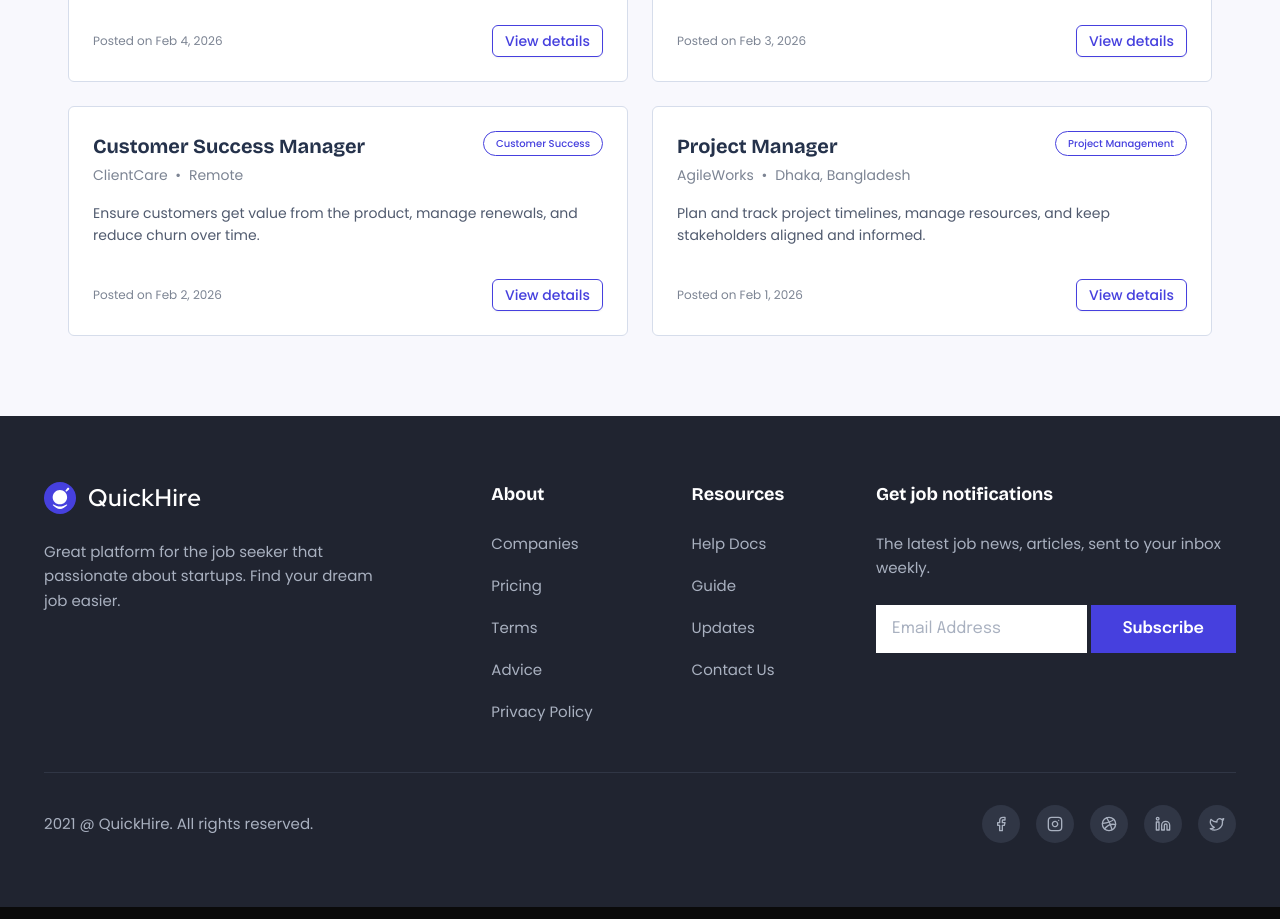
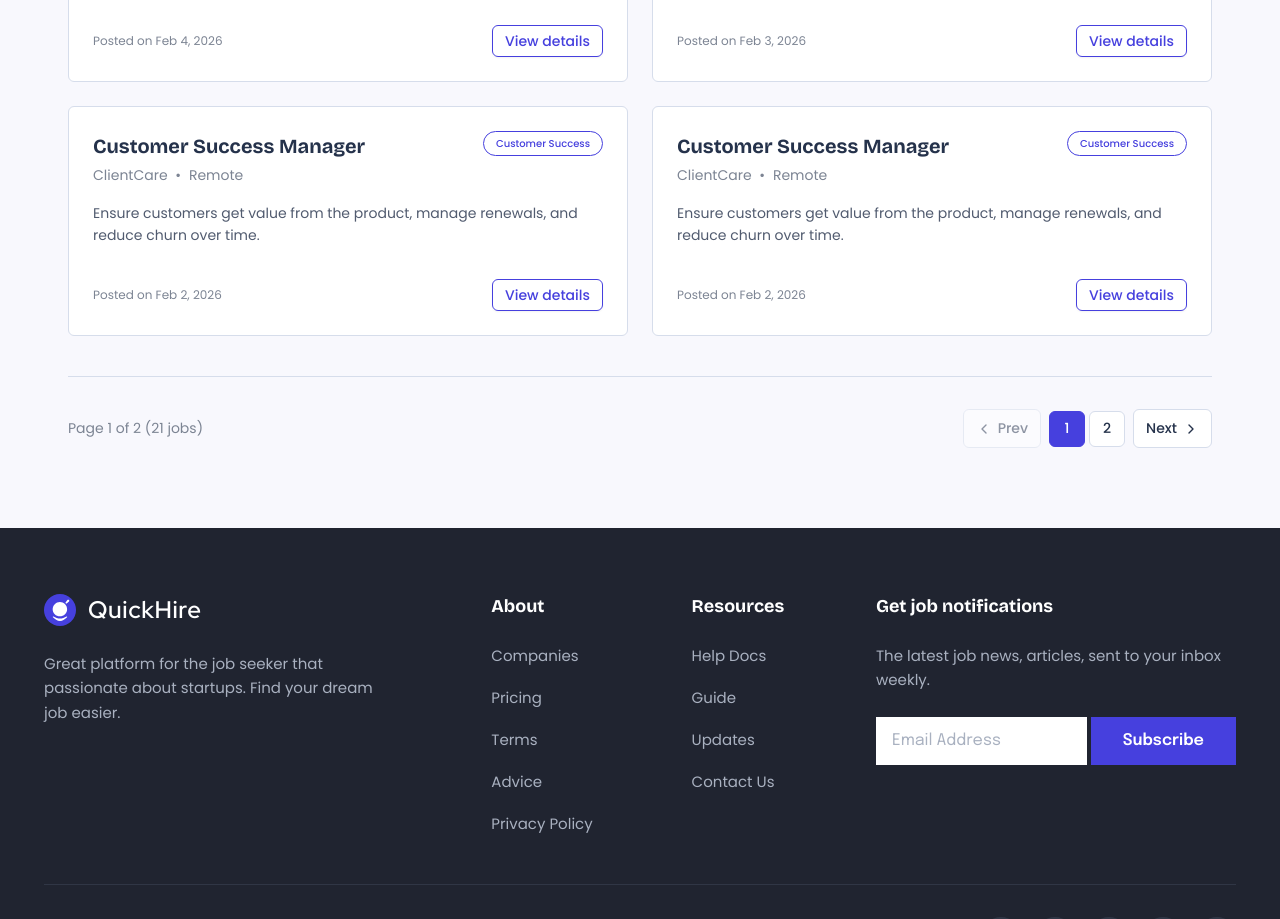
Before and after one commit to Fardus-Hassan/quick-hire-assessment, a Next.js app: page /jobs in a window 1280 px wide. Shown: the part 2620-3539 px from the top of the page. Built offline with nearby package versions, Linux system fonts and the light colour scheme; a web font is replaced by a local one.

Commit message:
make pagination component

```diff
--- a/app/admin/page.tsx
+++ b/app/admin/page.tsx
@@ -6,6 +6,7 @@ import { Trash2, Plus } from "lucide-react";
 import Navbar from "@/app/(home)/_components/Navbar";
 import Footer from "@/app/(home)/_components/Footer";
 import Container from "@/components/Container";
+import { Pagination } from "@/components/Pagination";
 import { Input } from "@/components/ui/input";
 import { Button } from "@/components/ui/button";
 import { Job } from "@/lib/types";
@@ -17,6 +18,8 @@ type JobForm = Omit<Job, "id" | "created_at">;
 export default function AdminPage() {
   const dispatch = useAppDispatch();
   const { items: jobs, status } = useAppSelector((state) => state.jobs);
+  const [listingsPage, setListingsPage] = useState(1);
+  const LISTINGS_PER_PAGE = 20;
   const [form, setForm] = useState<JobForm>({
     title: "",
     company: "",
@@ -70,6 +73,7 @@ export default function AdminPage() {
     };
 
     dispatch(addJob(newJob));
+    setListingsPage(1);
 
     setForm({
       title: "",
@@ -83,11 +87,23 @@ export default function AdminPage() {
 
   function handleDeleteJob(id: number) {
     dispatch(deleteJob(id));
+    setListingsPage((p) => Math.max(1, Math.min(p, Math.ceil((jobs.length - 1) / LISTINGS_PER_PAGE))));
   }
+
+  const totalListingsPages = Math.max(1, Math.ceil(jobs.length / LISTINGS_PER_PAGE));
+
+  const paginatedJobs = useMemo(
+    () =>
+      jobs.slice(
+        (listingsPage - 1) * LISTINGS_PER_PAGE,
+        listingsPage * LISTINGS_PER_PAGE,
+      ),
+    [jobs, listingsPage],
+  );
 
   return (
     <>
-      <div className="relative w-full bg-[#F8F8FD] overflow-hidden">
+      <div className="relative w-full bg-[#F8F8FD]">
         <Navbar />
 
         <section className="py-12 md:py-16 lg:py-20">
@@ -103,7 +119,7 @@ export default function AdminPage() {
             </div>
 
             <div className="grid grid-cols-1 lg:grid-cols-[minmax(0,1.4fr)_minmax(0,2fr)] gap-10 lg:gap-12 items-start">
-              <div className="border border-[#D6DDEB] bg-white p-6 md:p-8 rounded-md shadow-sm">
+              <div className="lg:sticky lg:top-6 border border-[#D6DDEB] bg-white p-6 md:p-8 rounded-md shadow-sm lg:self-start">
                 <h2 className="text-[18px] md:text-[20px] font-semibold text-[#25324B] mb-4">
                   Add new job
                 </h2>
@@ -167,7 +183,7 @@ export default function AdminPage() {
                       Short description
                     </label>
                     <textarea
-                      className="file:text-foreground placeholder:text-muted-foreground selection:bg-primary selection:text-primary-foreground dark:bg-input/30 border-input w-full min-w-0 rounded-md border bg-transparent px-3 py-2 text-base shadow-xs transition-[color,box-shadow] outline-none disabled:pointer-events-none disabled:cursor-not-allowed disabled:opacity-50 md:text-sm focus-visible:border-ring focus-visible:ring-ring/50 focus-visible:ring-[3px] aria-invalid:ring-destructive/20 dark:aria-invalid:ring-destructive/40 aria-invalid:border-destructive"
+                      className="file:text-foreground border-[#D6DDEB] text-[#25324B] placeholder:text-muted-foreground selection:bg-primary selection:text-primary-foreground dark:bg-input/30 w-full min-w-0 rounded-md border bg-transparent px-3 py-2 text-base shadow-xs transition-[color,box-shadow] outline-none disabled:pointer-events-none disabled:cursor-not-allowed disabled:opacity-50 md:text-sm focus-visible:border-ring focus-visible:ring-ring/50 focus-visible:ring-[3px] aria-invalid:ring-destructive/20 dark:aria-invalid:ring-destructive/40 aria-invalid:border-destructive"
                       rows={2}
                       value={form.short_description}
                       onChange={(e) =>
@@ -181,7 +197,7 @@ export default function AdminPage() {
                       Main description (optional, HTML)
                     </label>
                     <textarea
-                      className="file:text-foreground placeholder:text-muted-foreground selection:bg-primary selection:text-primary-foreground dark:bg-input/30 border-input w-full min-w-0 rounded-md border bg-transparent px-3 py-2 text-base shadow-xs transition-[color,box-shadow] outline-none disabled:pointer-events-none disabled:cursor-not-allowed disabled:opacity-50 md:text-sm focus-visible:border-ring focus-visible:ring-ring/50 focus-visible:ring-[3px] aria-invalid:ring-destructive/20 dark:aria-invalid:ring-destructive/40 aria-invalid:border-destructive"
+                      className="file:text-foreground border-[#D6DDEB] text-[#25324B] placeholder:text-muted-foreground selection:bg-primary selection:text-primary-foreground dark:bg-input/30 w-full min-w-0 rounded-md border bg-transparent px-3 py-2 text-base shadow-xs transition-[color,box-shadow] outline-none disabled:pointer-events-none disabled:cursor-not-allowed disabled:opacity-50 md:text-sm focus-visible:border-ring focus-visible:ring-ring/50 focus-visible:ring-[3px] aria-invalid:ring-destructive/20 dark:aria-invalid:ring-destructive/40 aria-invalid:border-destructive"
                       rows={4}
                       value={form.main_description ?? ""}
                       onChange={(e) =>
@@ -208,7 +224,7 @@ export default function AdminPage() {
                   Current listings
                 </h2>
                 <div className="space-y-4">
-                  {jobs.map((job) => (
+                  {paginatedJobs.map((job) => (
                     <div
                       key={job.id}
                       className="bg-white border border-[#D6DDEB] rounded-md p-4 md:p-5 flex flex-col md:flex-row md:items-center md:justify-between gap-3"
@@ -242,6 +258,18 @@ export default function AdminPage() {
                     </p>
                   )}
                 </div>
+
+                {jobs.length > 0 && totalListingsPages > 1 && (
+                  <Pagination
+                    currentPage={listingsPage}
+                    totalPages={totalListingsPages}
+                    totalItems={jobs.length}
+                    onPageChange={setListingsPage}
+                    itemLabel="total"
+                    showTopBorder={false}
+                    className="mt-6"
+                  />
+                )}
               </div>
             </div>
           </Container>
--- a/app/jobs/_components/JobsPageContent.tsx
+++ b/app/jobs/_components/JobsPageContent.tsx
@@ -4,6 +4,7 @@ import { useEffect, useMemo, useState } from "react";
 import { Search } from "lucide-react";
 
 import Container from "@/components/Container";
+import { Pagination } from "@/components/Pagination";
 import { Input } from "@/components/ui/input";
 import {
   Select,
@@ -23,6 +24,8 @@ export default function JobsPageContent() {
   const [search, setSearch] = useState("");
   const [category, setCategory] = useState<string>("all");
   const [location, setLocation] = useState<string>("all");
+  const [jobsPage, setJobsPage] = useState(1);
+  const JOBS_PER_PAGE = 20;
 
   useEffect(() => {
     if (status === "idle") {
@@ -59,6 +62,17 @@ export default function JobsPageContent() {
     [jobs, search, category, location],
   );
 
+  const totalJobsPages = Math.max(1, Math.ceil(filteredJobs.length / JOBS_PER_PAGE));
+  const effectivePage = Math.min(jobsPage, Math.max(1, totalJobsPages));
+  const paginatedJobs = useMemo(
+    () =>
+      filteredJobs.slice(
+        (effectivePage - 1) * JOBS_PER_PAGE,
+        effectivePage * JOBS_PER_PAGE,
+      ),
+    [filteredJobs, effectivePage],
+  );
+
   if (status === "loading") {
     return <JobsSkeleton />;
   }
@@ -67,7 +81,7 @@ export default function JobsPageContent() {
     <section className="w-full bg-[#F8F8FD] py-12 md:py-16 lg:py-20">
       <Container>
         <div className="mb-10 md:mb-12">
-          <h1 className="text-[32px] md:text-[40px] lg:text-[48px] font-[600] leading-tight text-[#25324B]">
+          <h1 className="text-[32px] md:text-[40px] lg:text-[48px] font-semibold leading-tight text-[#25324B]">
             Find your next{" "}
             <span className="text-[#26A4FF]">opportunity</span>
           </h1>
@@ -90,7 +104,10 @@ export default function JobsPageContent() {
                 placeholder="Search by title or company"
                 className="pl-9 bg-white"
                 value={search}
-                onChange={(e) => setSearch(e.target.value)}
+                onChange={(e) => {
+                  setSearch(e.target.value);
+                  setJobsPage(1);
+                }}
               />
             </div>
           </div>
@@ -101,7 +118,10 @@ export default function JobsPageContent() {
             </label>
             <Select
               value={category}
-              onValueChange={(value) => setCategory(value)}
+              onValueChange={(value) => {
+                setCategory(value);
+                setJobsPage(1);
+              }}
             >
               <SelectTrigger className="bg-white w-full border-[#D6DDEB] text-[#7C8493]">
                 <SelectValue placeholder="All categories" />
@@ -123,7 +143,10 @@ export default function JobsPageContent() {
             </label>
             <Select
               value={location}
-              onValueChange={(value) => setLocation(value)}
+              onValueChange={(value) => {
+                setLocation(value);
+                setJobsPage(1);
+              }}
             >
               <SelectTrigger className="bg-white w-full border-[#D6DDEB] text-[#7C8493]">
                 <SelectValue placeholder="All locations" />
@@ -147,15 +170,26 @@ export default function JobsPageContent() {
         ) : (
           <>
             <div className="grid grid-cols-1 md:grid-cols-2 gap-6">
-              {filteredJobs.map((job) => (
+              {paginatedJobs.map((job) => (
                 <JobCard key={job.id} job={job} />
               ))}
             </div>
 
-            {filteredJobs.length === 0 && (
+            {filteredJobs.length === 0 ? (
               <p className="mt-8 text-center text-[#7C8493] text-[14px]">
                 No jobs found. Try adjusting your search or filters.
               </p>
+            ) : (
+              totalJobsPages > 1 && (
+                <Pagination
+                  currentPage={effectivePage}
+                  totalPages={totalJobsPages}
+                  totalItems={filteredJobs.length}
+                  onPageChange={setJobsPage}
+                  itemLabel="jobs"
+                  className="mt-10"
+                />
+              )
             )}
           </>
         )}
--- /dev/null
+++ b/components/Pagination.tsx
@@ -0,0 +1,120 @@
+"use client";
+
+import { useMemo } from "react";
+import { ChevronLeft, ChevronRight } from "lucide-react";
+
+type PaginationProps = {
+  currentPage: number;
+  totalPages: number;
+  totalItems: number;
+  onPageChange: (page: number) => void;
+  /** Label for the count, e.g. "jobs" or "total" */
+  itemLabel?: string;
+  className?: string;
+  /** Show top border and padding (e.g. jobs page). Set false for admin listing. */
+  showTopBorder?: boolean;
+};
+
+function getPageTabs(
+  totalPages: number,
+  currentPage: number,
+): (number | "ellipsis")[] {
+  if (totalPages <= 9) {
+    return Array.from({ length: totalPages }, (_, i) => i + 1);
+  }
+  const pages: (number | "ellipsis")[] = [];
+  if (currentPage <= 4) {
+    for (let i = 1; i <= 5; i++) pages.push(i);
+    pages.push("ellipsis");
+    pages.push(totalPages);
+  } else if (currentPage >= totalPages - 3) {
+    pages.push(1);
+    pages.push("ellipsis");
+    for (let i = totalPages - 4; i <= totalPages; i++) pages.push(i);
+  } else {
+    pages.push(1);
+    pages.push("ellipsis");
+    for (let i = currentPage - 1; i <= currentPage + 1; i++) pages.push(i);
+    pages.push("ellipsis");
+    pages.push(totalPages);
+  }
+  return pages;
+}
+
+export function Pagination({
+  currentPage,
+  totalPages,
+  totalItems,
+  onPageChange,
+  itemLabel = "items",
+  className = "",
+  showTopBorder = true,
+}: PaginationProps) {
+  const pageTabs = useMemo(
+    () => getPageTabs(totalPages, currentPage),
+    [totalPages, currentPage],
+  );
+
+  if (totalPages <= 1) return null;
+
+  const prevDisabled = currentPage <= 1;
+  const nextDisabled = currentPage >= totalPages;
+
+  const buttonBase =
+    "inline-flex items-center gap-1.5 px-3 py-2 text-[14px] font-medium text-[#25324B] border border-[#D6DDEB] rounded-md bg-white hover:bg-[#F8F8FD] disabled:opacity-50 disabled:cursor-not-allowed";
+  const tabActive =
+    "min-w-[36px] h-9 px-2 text-[14px] font-medium rounded-md border bg-[#4640DE] text-white border-[#4640DE]";
+  const tabInactive =
+    "min-w-[36px] h-9 px-2 text-[14px] font-medium rounded-md border bg-white text-[#25324B] border-[#D6DDEB] hover:bg-[#F8F8FD]";
+
+  return (
+    <div
+      className={`flex flex-col sm:flex-row items-center justify-between gap-4 flex-wrap ${showTopBorder ? "border-t border-[#D6DDEB] pt-8" : ""} ${className}`}
+    >
+      <p className="text-[14px] text-[#7C8493] order-2 sm:order-1">
+        Page {currentPage} of {totalPages} ({totalItems} {itemLabel})
+      </p>
+      <div className="flex items-center gap-1 order-1 sm:order-2">
+        <button
+          type="button"
+          onClick={() => onPageChange(Math.max(1, currentPage - 1))}
+          disabled={prevDisabled}
+          className={buttonBase}
+        >
+          <ChevronLeft className="size-4" />
+          Prev
+        </button>
+        <div className="flex items-center gap-1 mx-1 flex-wrap justify-center">
+          {pageTabs.map((p, idx) =>
+            p === "ellipsis" ? (
+              <span
+                key={`ellipsis-${idx}`}
+                className="px-1 text-[#7C8493]"
+              >
+                …
+              </span>
+            ) : (
+              <button
+                key={p}
+                type="button"
+                onClick={() => onPageChange(p)}
+                className={p === currentPage ? tabActive : tabInactive}
+              >
+                {p}
+              </button>
+            ),
+          )}
+        </div>
+        <button
+          type="button"
+          onClick={() => onPageChange(Math.min(totalPages, currentPage + 1))}
+          disabled={nextDisabled}
+          className={buttonBase}
+        >
+          Next
+          <ChevronRight className="size-4" />
+        </button>
+      </div>
+    </div>
+  );
+}
--- a/public/jobs.json
+++ b/public/jobs.json
@@ -190,6 +190,16 @@
     "created_at": "2026-02-02T12:15:00Z"
   },
   {
+    "id": 19,
+    "title": "Customer Success Manager",
+    "company": "ClientCare",
+    "location": "Remote",
+    "category": "Customer Success",
+    "short_description": "Ensure customers get value from the product, manage renewals, and reduce churn over time.",
+    "main_description": "<p><strong>About the role</strong></p><p>You will be a trusted advisor to our customers, helping them succeed with our platform.</p>",
+    "created_at": "2026-02-02T12:15:00Z"
+  },
+  {
     "id": 20,
     "title": "Project Manager",
     "company": "AgileWorks",
```
